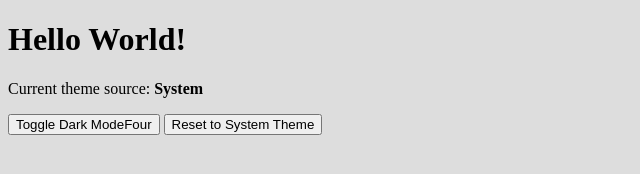
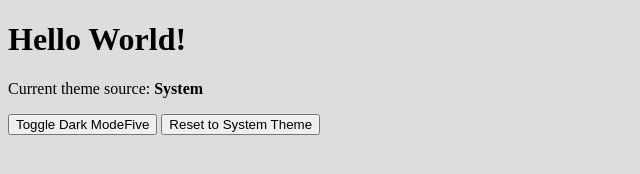
Before and after one commit to yaoguilv/my-electron-app, an Electron app: page index.html in a window 800 px wide. Shown: the full height of the page, 0-640 px from the left. Drawn offline with Linux system fonts and the light colour scheme.

Commit message:
modify50

```diff
--- a/index.html
+++ b/index.html
@@ -12,7 +12,7 @@
     <h1>Hello World!</h1>
     <p>Current theme source: <strong id="theme-source">System</strong></p>
 
-    <button id="toggle-dark-mode">Toggle Dark ModeFour</button>
+    <button id="toggle-dark-mode">Toggle Dark ModeFive</button>
     <button id="reset-to-system">Reset to System Theme</button>
 
     <script src="renderer.js"></script>
--- a/package.json
+++ b/package.json
@@ -1,6 +1,6 @@
 {
   "name": "my-electron-app",
-  "version": "4.0.0",
+  "version": "5.0.0",
   "description": "my electron tutorial",
   "main": "main.js",
   "author": "cx",
```
